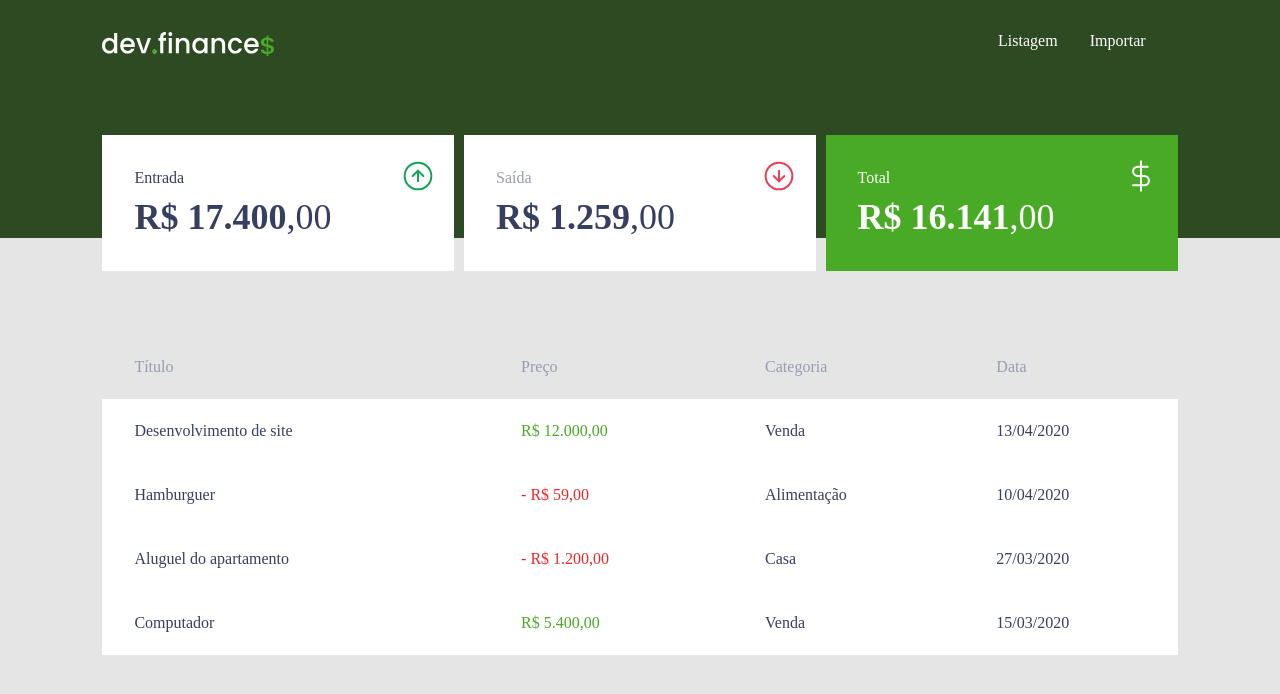
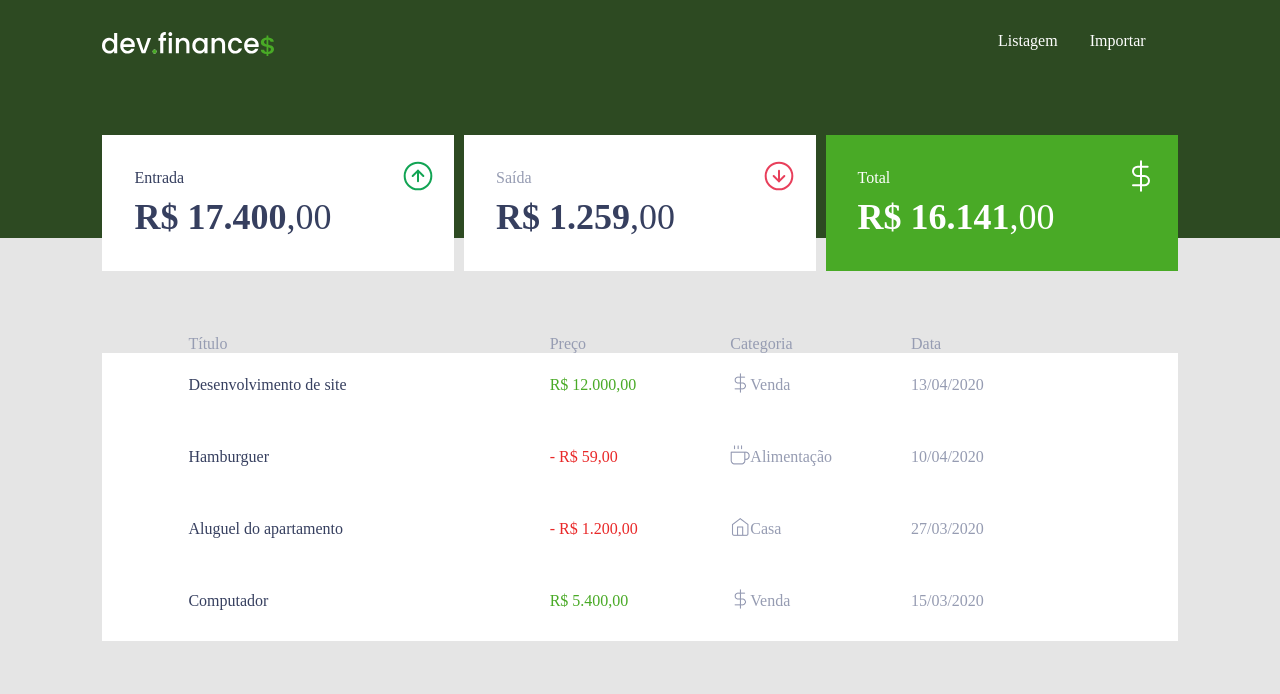
Before and after one commit to maucarvalho/front-with-dudu, a plain HTML site: page index.html in a window 1280 px wide. Drawn offline with Linux system fonts and the light colour scheme.

Commit message:
adicionado os logos

```diff
--- a/css/style.css
+++ b/css/style.css
@@ -83,31 +83,51 @@ body {
 
 .table {
     font-size: 16px;
-    width: 100%;
     color: #969CB2;
-    border-collapse:collapse;
-}
-
-.div-tabela {
-    padding-top: 64px;
     padding-left: 8%;
     padding-right: 8%;
 }
 
 .table-menu {
-    padding-left: 32px;
-    height: 64px;
+    display: flex;
+    justify-content: space-between;
+    align-items: center;
+    padding-top: 64px;
+
+}
+
+.item-title {
+    flex: 2;
+}
+
+.item-price {
+    flex: 1;
+}
+
+.item-caregory {
+    flex: 1;
+    align-items: center;
+    display: flex;
+}
+
+.item-date {
+    flex: 1;
 }
 
 .table-itens {
     background-color: #FFFFFF;
     height: 64px;
     color: #363F5F;
-    border: 0px;
+    display: flex;
+    justify-content: space-between;
+    align-items: center;
+    padding-left: 8%;
+    padding-right: 8%;
+    padding-bottom: 8px;
 }
 
-td {
-    padding-left: 32px;
+.table-itens-last {
+    color: #969CB2;
 }
 
 .saldo-negativo {
--- a/index.html
+++ b/index.html
@@ -42,39 +42,51 @@
                 </div>
             </div>
 
-            <div class="div-tabela">
-                <table class="table">
-                    <tr class="table-menu">
-                        <td>Título</td>
-                        <td>Preço</td>
-                        <td>Categoria</td>
-                        <td>Data</td>
-                    </tr>
-                    <tr class="table-itens">
-                        <td>Desenvolvimento de site</td>
-                        <td class="saldo-positivo">R$ 12.000,00</td>
-                        <td>Venda</td>
-                        <td>13/04/2020</td>
-                    </tr>
-                    <tr class="table-itens">
-                        <td>Hamburguer</td>
-                        <td class="saldo-negativo">- R$ 59,00</td>
-                        <td>Alimentação</td>
-                        <td>10/04/2020</td>
-                    </tr>
-                    <tr class="table-itens">
-                        <td>Aluguel do apartamento</td>
-                        <td class="saldo-negativo">- R$ 1.200,00</td>
-                        <td>Casa</td>
-                        <td>27/03/2020</td>
-                    </tr>
-                    <tr class="table-itens">
-                        <td>Computador</td>
-                        <td class="saldo-positivo">R$ 5.400,00</td>
-                        <td>Venda</td>
-                        <td>15/03/2020</td>
-                    </tr>
-                </table>
+            <div class="table">
+                <div>
+                    <div class="table-menu table">
+                        <div class="item-title">Título</div>
+                        <div class="item-price">Preço</div>
+                        <div class="item-caregory">Categoria</div>
+                        <div class="item-date">Data</div>
+                    </div>
+                    <div class="table-itens">
+                        <div class="item-title">Desenvolvimento de site</div>
+                        <div class="saldo-positivo item-price">R$ 12.000,00</div>
+                        <div class="table-itens-last item-caregory">
+                            <div><img src="img/money.png" height="20" width="20" alt="Logo de Dinheiro"></div>
+                            <div>Venda</div>
+                        </div>
+                        <div class="table-itens-last item-date">13/04/2020</div>
+                    </div>
+                    <div class="table-itens">
+                        <div class="item-title">Hamburguer</div>
+                        <div class="saldo-negativo item-price">- R$ 59,00</div>
+                        <div class="table-itens-last item-caregory">
+                            <div><img src="img/alimentacao.png" height="20" width="20" alt="Logo Alimentação"></div>
+                            <div>Alimentação</div>
+                        </div>
+                        <div class="table-itens-last item-date">10/04/2020</div>
+                    </div>
+                    <div class="table-itens">
+                        <div class="item-title">Aluguel do apartamento</div>
+                        <div class="saldo-negativo item-price">- R$ 1.200,00</div>
+                        <div class="table-itens-last item-caregory">
+                            <div><img src="img/house.png" height="20" width="20" alt="Logo da Casa"></div>
+                            <div>Casa</div>
+                        </div>
+                        <div class="table-itens-last item-date">27/03/2020</div>
+                    </div>
+                    <div class="table-itens">
+                        <div class="item-title">Computador</div>
+                        <div class="saldo-positivo item-price">R$ 5.400,00</div>
+                        <div class="table-itens-last item-caregory">
+                            <div><img src="img/money.png" height="20" width="20" alt="Logo de Dinheiro"></div>
+                            <div>Venda</div>
+                        </div>
+                        <div class="table-itens-last item-date">15/03/2020</div>
+                    </div>
+                </div>
             </div>
 
     </body>
```
Also changed, not shown: img/alimentacao.png (added), img/house.png (added), img/money.png (added).
